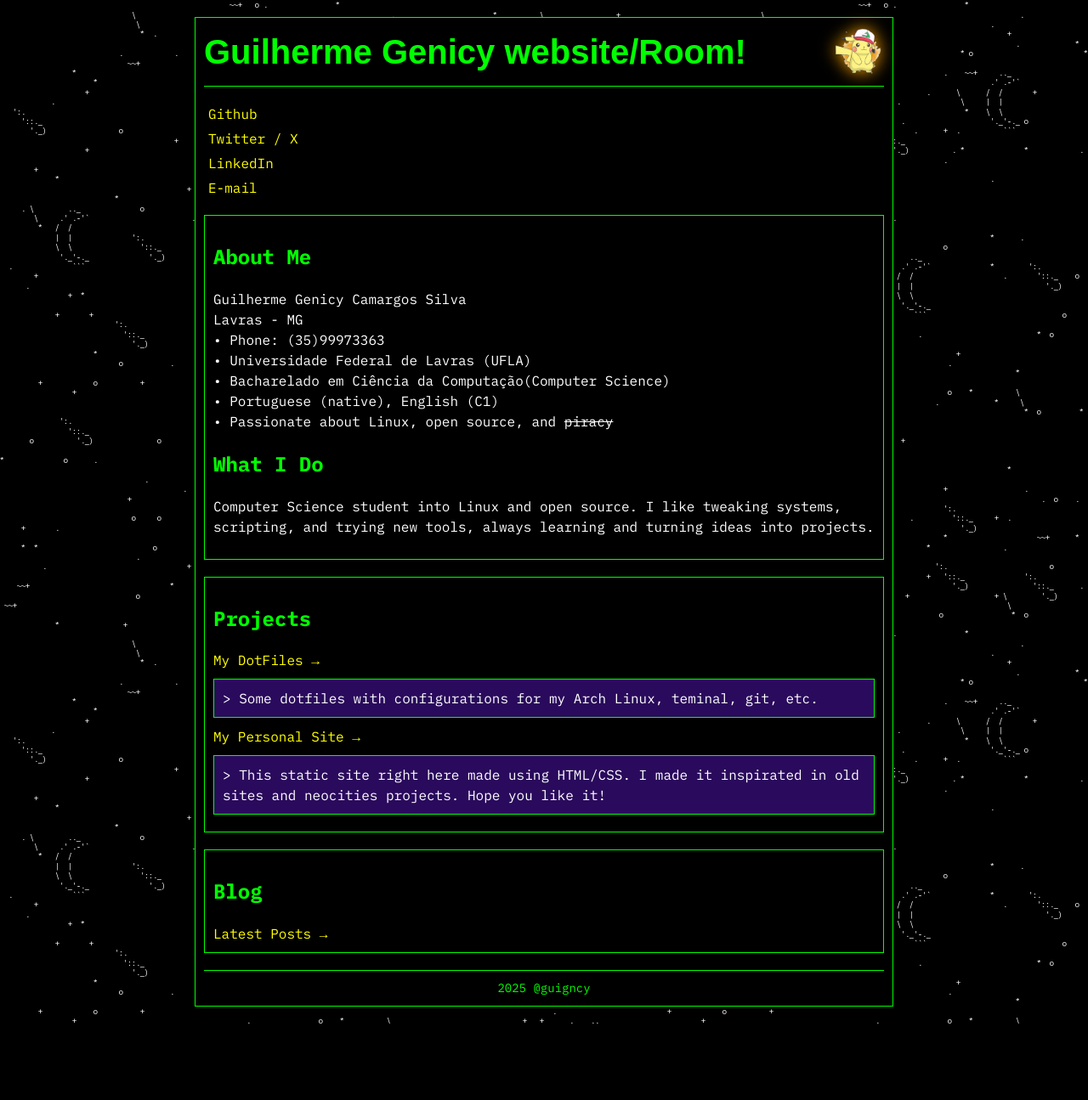
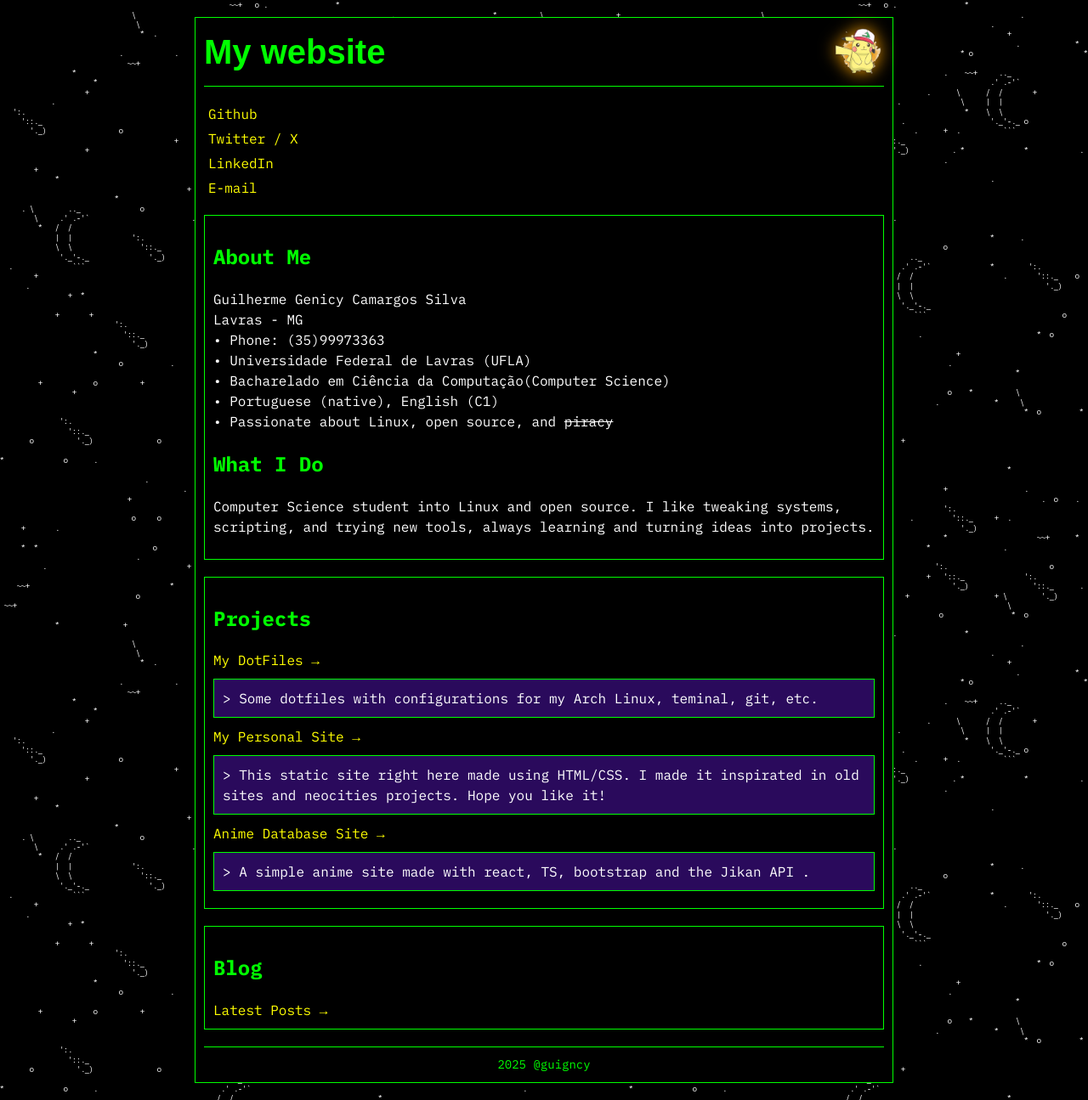
Before and after one commit to guigncy/guigncy.github.io, a plain HTML site: page index.html in a window 1280 px wide. Shown: the whole page at 85% size. Before the commit the page ends 1205 px from the top, so only its background shows below. Drawn offline with Linux system fonts and the light colour scheme; a web font is replaced by a local one.

Commit message:
Added a new project to the projects section

```diff
--- a/index.html
+++ b/index.html
@@ -3,7 +3,7 @@
 	<head>
 		<meta charset="UTF-8">
   		<meta name="viewport" content="width=device-width, initial-scale=1.0">
-		<title>Virtual Room</title>
+		<title>Personal website</title>
 		<link rel="stylesheet" href="styles.css">
 		<link rel="icon" type="image/x-icon" href="assets/pikachu_icon_32x.png">
 		<link rel="preconnect" href="https://fonts.googleapis.com">
@@ -14,7 +14,7 @@
 	<body>
 		<div class="container">
 			<header>
-				<h1>Guilherme Genicy website/Room!</h1>
+				<h1>My website</h1>
 				<img src="assets/pikachu_transparent_background.png" alt="pikachu" id="pikachu">
 			</header>
 
@@ -53,6 +53,9 @@
 
 					<a href="https://github.com/guigncy/guigncy.github.io" target="_blank">My Personal Site →</a>
 					<p class="description">> This static site right here made using HTML/CSS. I made it inspirated in old sites and neocities projects. Hope you like it! </p>
+
+					<a href="https://github.com/guigncy/Anime-DB-Site" target="_blank">Anime Database Site →</a>
+					<p class="description">> A simple anime site made with react, TS, bootstrap and the Jikan API . </p>
 				</div>
 
 				<div class="blogs">
```
